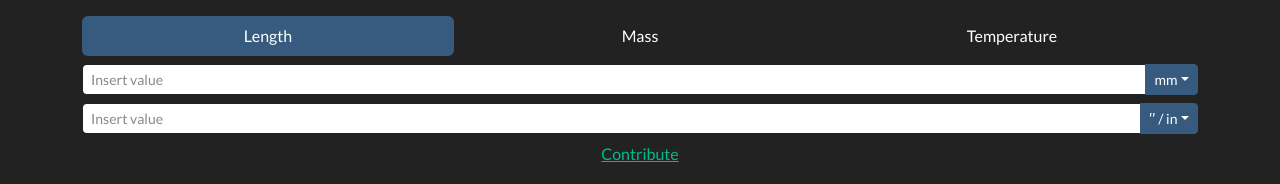
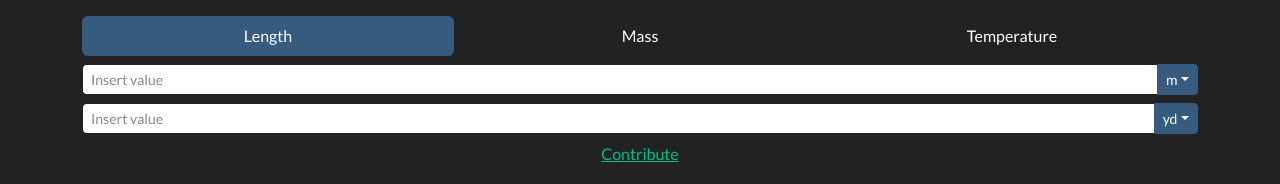
Before and after one commit to lfeigl/unycon, a React (Vite) app: page / in a window 1280 px wide. Shown: the top 184 px of the page. Built offline with nearby package versions, Linux system fonts and the light colour scheme.

Commit message:
Add isBaseUnit property

```diff
--- a/src/FormGroup.tsx
+++ b/src/FormGroup.tsx
@@ -11,10 +11,14 @@ function FormGroup({
   dimension: Dimension;
   initialSystem: System;
 }): React.ReactElement {
-  const getFirstMatchingUnit = (_dimension: Dimension, _system: System): Unit | null =>
-    units.find((unit) => unit.dimension === _dimension && unit.system === _system) ?? null;
+  const getFirstMatchingUnit = (_dimension: Dimension, _system: System): Unit => {
+    const filtered = units.filter(
+      (unit) => unit.dimension === _dimension && unit.system === _system
+    );
+    return filtered.find((unit) => unit.isBaseUnit) ?? filtered[0];
+  };
 
-  const [selectedUnit, setUnit] = React.useState<Unit | null>(
+  const [selectedUnit, setUnit] = React.useState<Unit>(
     getFirstMatchingUnit(dimension, initialSystem)
   );
 
@@ -24,7 +28,7 @@ function FormGroup({
 
   const handleSelect = (eventKey: string | null): void => {
     if (!eventKey) return;
-    setUnit(units.find((unit) => unit.id === eventKey) ?? null);
+    setUnit(units.find((unit) => unit.id === eventKey) ?? units[0]);
   };
 
   return (
--- a/src/types.ts
+++ b/src/types.ts
@@ -21,4 +21,5 @@ export type Unit = {
   system: System;
   name: string;
   abbr: string;
+  isBaseUnit?: boolean;
 };
--- a/src/units/length.ts
+++ b/src/units/length.ts
@@ -21,6 +21,7 @@ const unitsOfLength = [
     system: System.metric,
     name: 'meters',
     abbr: 'm',
+    isBaseUnit: true,
   },
   {
     id: 'l_m_km',
@@ -49,6 +50,7 @@ const unitsOfLength = [
     system: System.imperial,
     name: 'yards',
     abbr: 'yd',
+    isBaseUnit: true,
   },
   {
     id: 'l_i_mi',
--- a/src/units/mass.ts
+++ b/src/units/mass.ts
@@ -21,6 +21,7 @@ const unitsOfMass = [
     system: System.metric,
     name: 'Kilograms',
     abbr: 'kg',
+    isBaseUnit: true,
   },
   {
     id: 'm_m_t',
@@ -42,6 +43,7 @@ const unitsOfMass = [
     system: System.imperial,
     name: 'Pounds',
     abbr: 'lb',
+    isBaseUnit: true,
   },
   {
     id: 'm_i_st',
```
